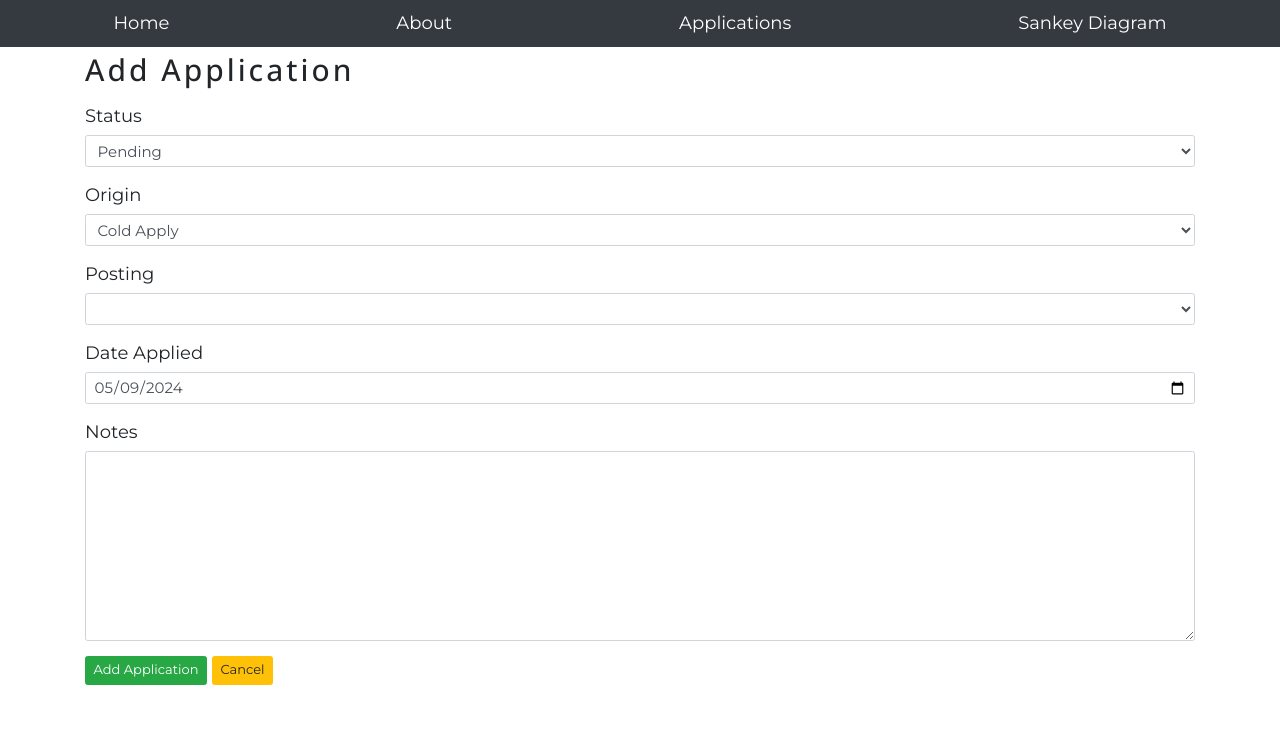
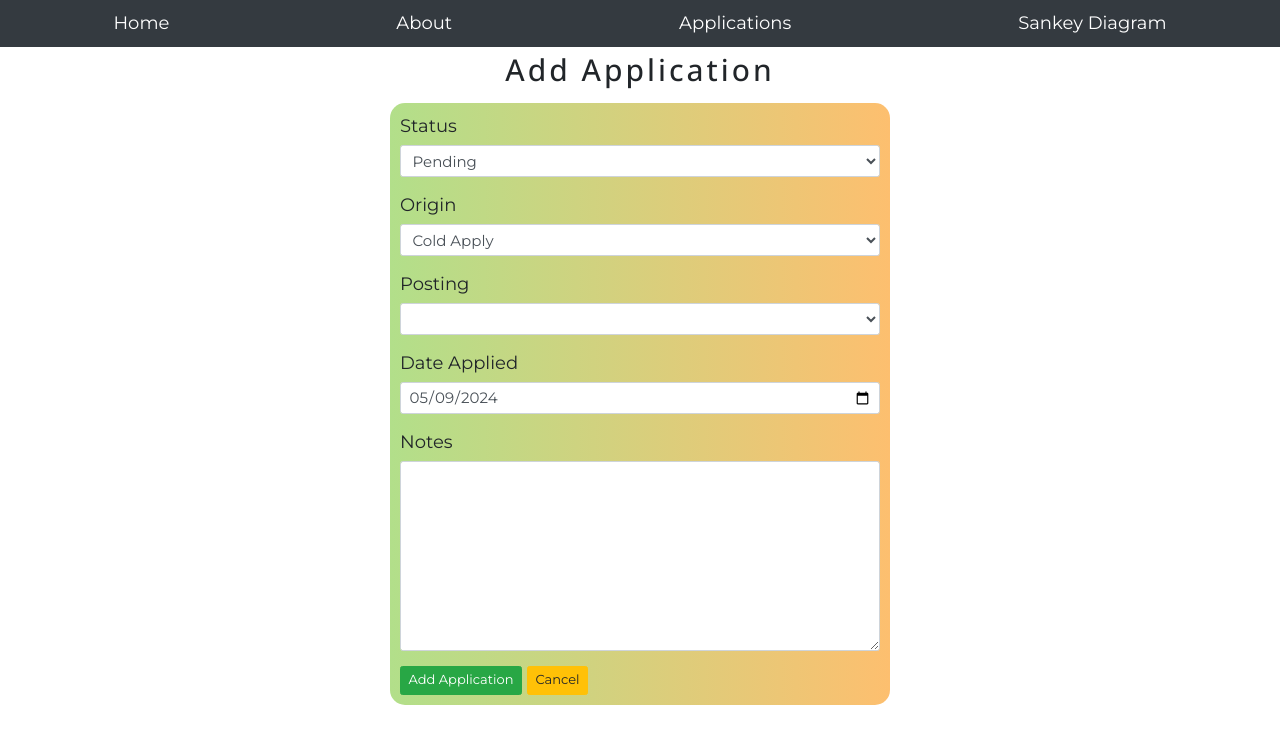
Before and after one commit to bwilkins96/capstone-rcb-talent, a React (Create React App) app in the folder client/app-tracker-ui/: page /applications/add in a window 1280 px wide. Shown: the top 744 px of the page. Built offline with nearby package versions, Linux system fonts and the light colour scheme; no server answers; the HTML template or start-up script is replaced by a standard one.

Commit message:
updated form style

```diff
--- a/client/app-tracker-ui/src/components/InterviewForm.js
+++ b/client/app-tracker-ui/src/components/InterviewForm.js
@@ -129,9 +129,13 @@ function InterviewForm() {
         .catch(console.log)
     }
 
+    const getGradientClass = () => {
+        return id ? 'blueToGreen' : 'blueToOrange';
+    }
+
     return (<>
         <main className='container'>
-            <h2 className='mb-4 mt-2'>{id > 0 ? 'Update Interview' : 'Add Interview'}</h2>
+            <h2 className='mb-4 mt-2 text-center'>{id > 0 ? 'Update Interview' : 'Add Interview'}</h2>
                 {errors.length > 0 && (
                     // Display any errors in the entered form elements
                     <div className='alert alert-danger'>
@@ -143,7 +147,7 @@ function InterviewForm() {
                         </ul>
                     </div>
                 )}
-                <form onSubmit={handleSubmit}>
+                <form onSubmit={handleSubmit} className={getGradientClass()}>
                     {/* <fieldset className='form-group'>
                         <label htmlFor='applicationId'>Application ID</label>
                         <input
--- a/client/app-tracker-ui/src/components/JobApplicationForm.js
+++ b/client/app-tracker-ui/src/components/JobApplicationForm.js
@@ -86,6 +86,10 @@ function JobApplicationForm() {
         return id ? 'Edit Application' : 'Add Application';
     }
 
+    const getGradientClass = () => {
+        return id ? 'greenToBlue' : 'greenToOrange';
+    }
+
     // event handlers
 
     const handleAdd = () => {
@@ -160,7 +164,7 @@ function JobApplicationForm() {
     return (
     <main className='container'>
 
-        <h2 className='mb-4 mt-2'>{addOrEdit()}</h2>
+        <h2 className='mb-4 mt-2 text-center'>{addOrEdit()}</h2>
 
         {(errors.length > 0) && (
                 <div className='alert alert-danger mb-2 max600'>
@@ -171,7 +175,7 @@ function JobApplicationForm() {
                 </div>
         )}
 
-        <form onSubmit={handleSubmit}>
+        <form onSubmit={handleSubmit} className={getGradientClass()}>
                 <fieldset className='mb-4'>
                     <label htmlFor='status' className='form-label'>Status</label>
 
--- a/client/app-tracker-ui/src/index.css
+++ b/client/app-tracker-ui/src/index.css
@@ -74,6 +74,29 @@ nav > a:hover {
   color: rgb(162, 232, 255);
 }
 
+form {
+  padding: 10px;
+  border-radius: 15px;
+  max-width: 500px;
+  margin: auto;
+}
+
+.greenToOrange {
+  background: linear-gradient(to right, #B2DF8A, #FDBF6F);
+}
+
+.greenToBlue {
+  background: linear-gradient(to right, #B2DF8A, #A6CEE3);
+}
+
+.blueToGreen {
+  background: linear-gradient(to right, #A6CEE3, #B2DF8A);
+}
+
+.blueToOrange {
+  background: linear-gradient(to right, #A6CEE3, #FDBF6F);
+}
+
 .btn {
   font-size: 1.3rem;
 }
```
